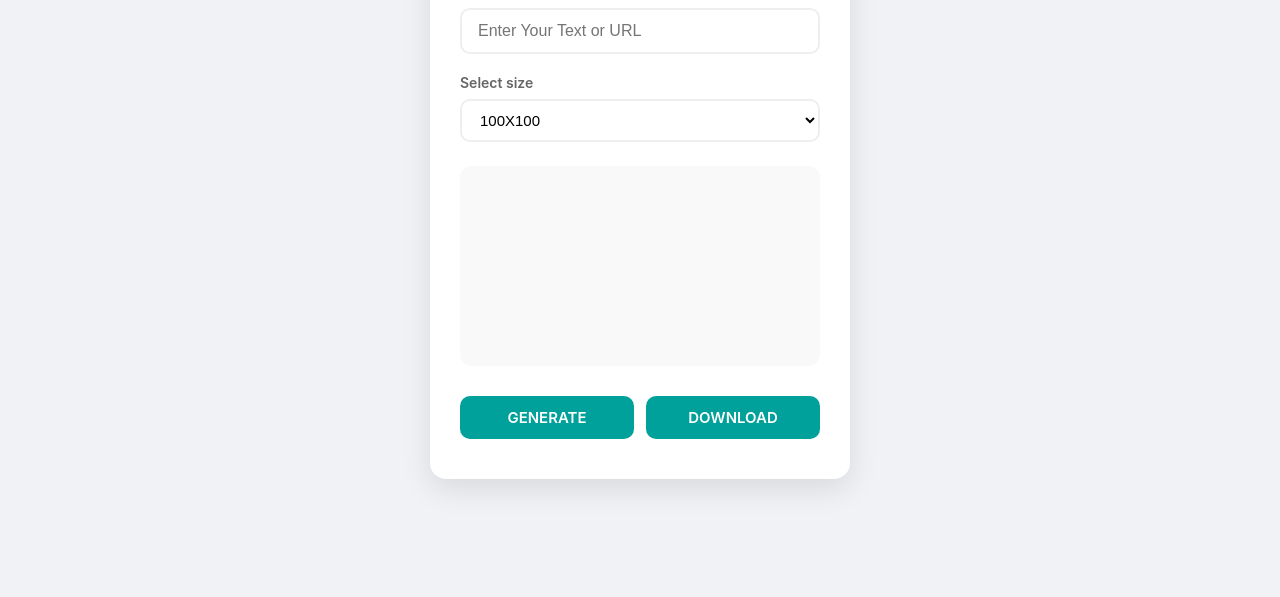
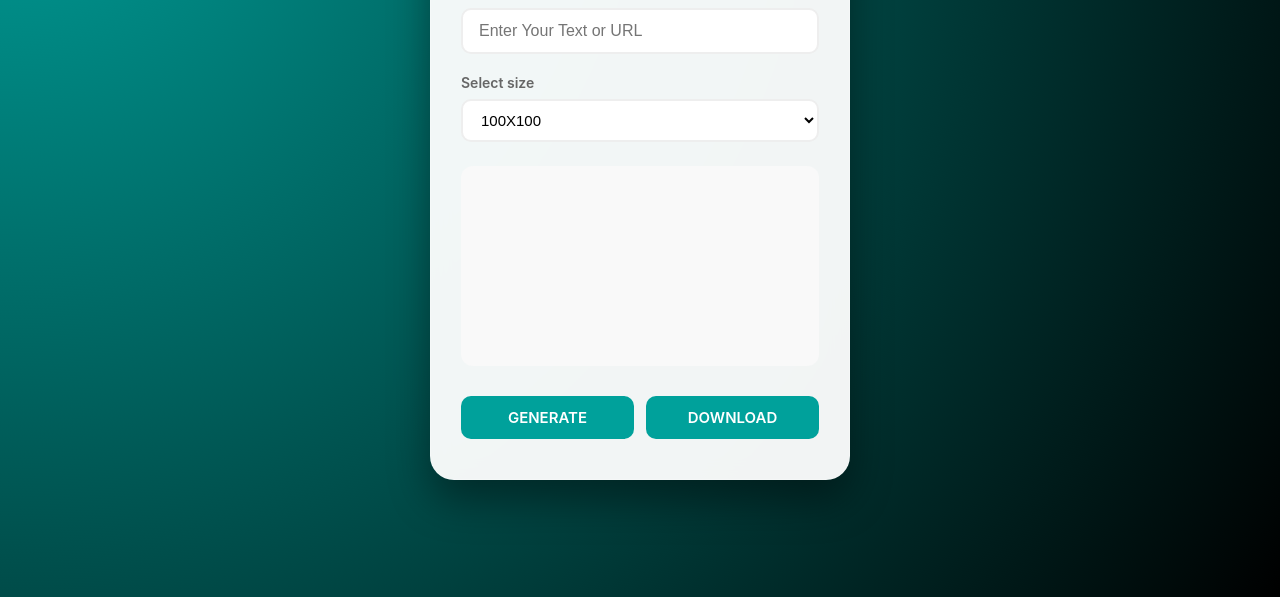
Before and after one commit to abhinavjaat106-oss/qr-code-generator, a plain HTML site: page qr code generator/index.html in a window 1280 px wide. Shown: the part 203-800 px from the top of the page. Drawn offline with Linux system fonts and the light colour scheme.

Commit message:
Enhance styles with gradient background and box effects
Updated background styles and box properties for improved aesthetics.

```diff
--- a/qr code generator/style.css
+++ b/qr code generator/style.css
@@ -21,19 +21,27 @@ body {
     display: flex;
     justify-content: center;
     align-items: center;
-    background: #f0f2f5;
+    background: radial-gradient(circle at top left, #00A19B, #000000);
+    background-attachment: fixed;
     font-family: 'Inter', sans-serif;
     padding: 20px;
 }
 
 .box {
-    background-color: var(--surface-color);
+    background: rgba(255, 255, 255, 0.95);
+    backdrop-filter: blur(10px);
     width: 100%;
     max-width: 420px;
     padding: 40px 30px;
-    border-radius: var(--border-radius);
-    box-shadow: var(--shadow);
-    transition: transform 0.3s ease;
+    border-radius: 24px;
+    box-shadow: 0 20px 40px rgba(0, 0, 0, 0.4);
+    transition: all 0.4s cubic-bezier(0.175, 0.885, 0.32, 1.275);
+    border: 1px solid rgba(255, 255, 255, 0.2);
+}
+
+.box:hover {
+    transform: translateY(-5px);
+    box-shadow: 0 30px 60px rgba(0, 0, 0, 0.5);
 }
 
 h1 {
```
